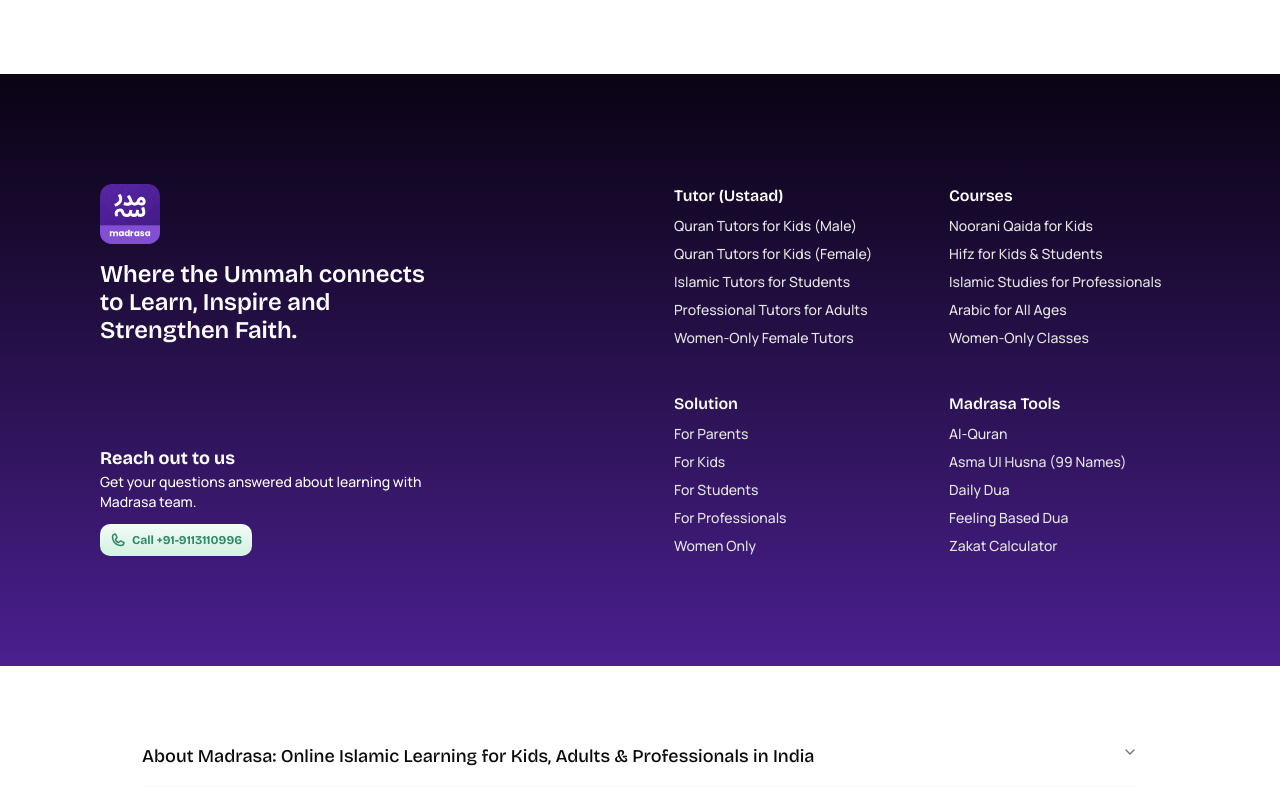
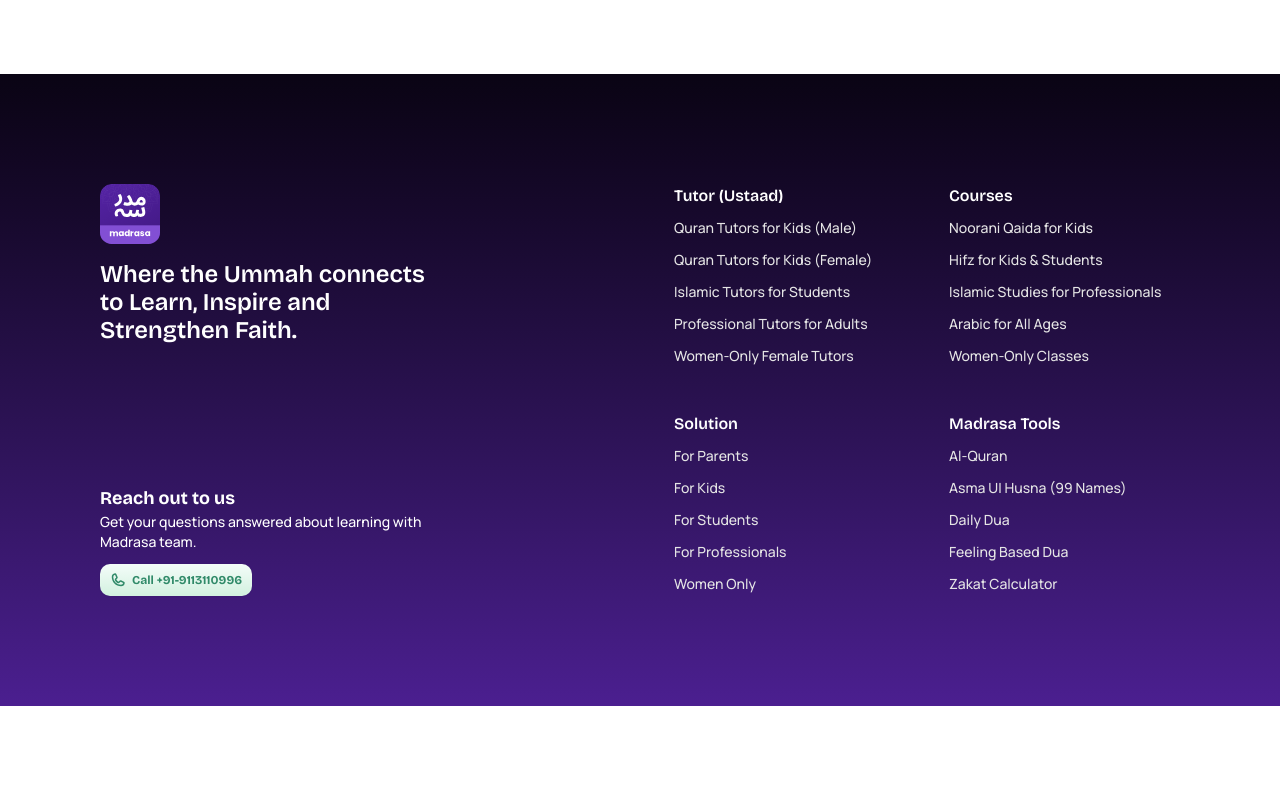
Before and after one commit to aumirza/madrasa-landing, a Next.js app: page / in a window 1280 px wide. Shown: the part 5847-6634 px from the top of the page. Built offline with nearby package versions, Linux system fonts and the light colour scheme.

Commit message:
fix: adjust layout and spacing in Footer and StuckInDeenBanner components

```diff
--- a/src/components/layouts/Footer.tsx
+++ b/src/components/layouts/Footer.tsx
@@ -48,7 +48,7 @@ function FooterTop() {
           </div>
         </div>
         {/* links */}
-        <div className="grid flex-1 grid-cols-2 gap-11">
+        <div className="grid flex-1 gap-8 sm:grid-cols-2 sm:gap-11">
           {[
             {
               title: 'Tutor (Ustaad)',
@@ -122,7 +122,7 @@ function FooterTop() {
               <span className="font-semibold text-white">{col.title}</span>
               {col.links.map((link) => (
                 <Link
-                  className="font-manrope font-medium text-[#E5E5E5] text-sm"
+                  className="font-manrope font-medium text-[#E5E5E5] text-sm leading-6"
                   href={link.href}
                   key={link.label}
                 >
--- a/src/components/marketing/StuckInDeenBannner.tsx
+++ b/src/components/marketing/StuckInDeenBannner.tsx
@@ -7,9 +7,9 @@ import { Button } from '../ui/button';
 export default function StuckInDeenBanner() {
   return (
     <Container>
-      <div className="flex flex-col items-center justify-between gap-8 overflow-x-hidden rounded-xl bg-gradient-to-b from-primary-900 to-primary-700 sm:flex-row sm:items-stretch ">
+      <div className="flex flex-col items-stretch justify-between gap-8 overflow-x-hidden rounded-xl bg-gradient-to-b from-primary-900 to-primary-700 sm:flex-row">
         {/* right */}
-        <div className="m-10 mr-0 flex w-[25.75rem] max-w-full flex-col gap-10 ">
+        <div className="m-6 mr-0 flex max-w-full flex-col gap-10 sm:m-10 sm:w-[25.75rem] ">
           <div className="flex flex-col gap-3.5">
             <h3 className="font-semibold text-3xl text-white leading-[100%]">
               Stuck in Your Deen Journey? Get a Free Skill Check with 1-on-1
```
